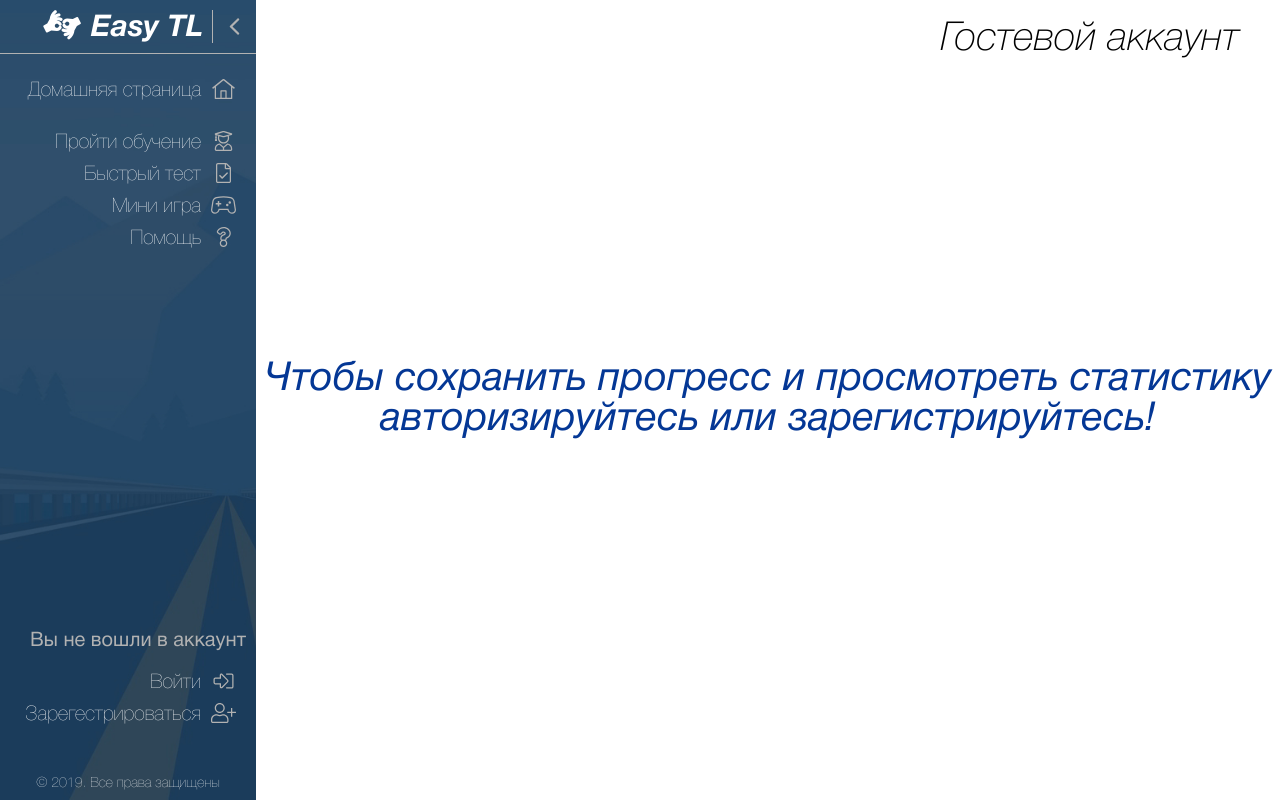
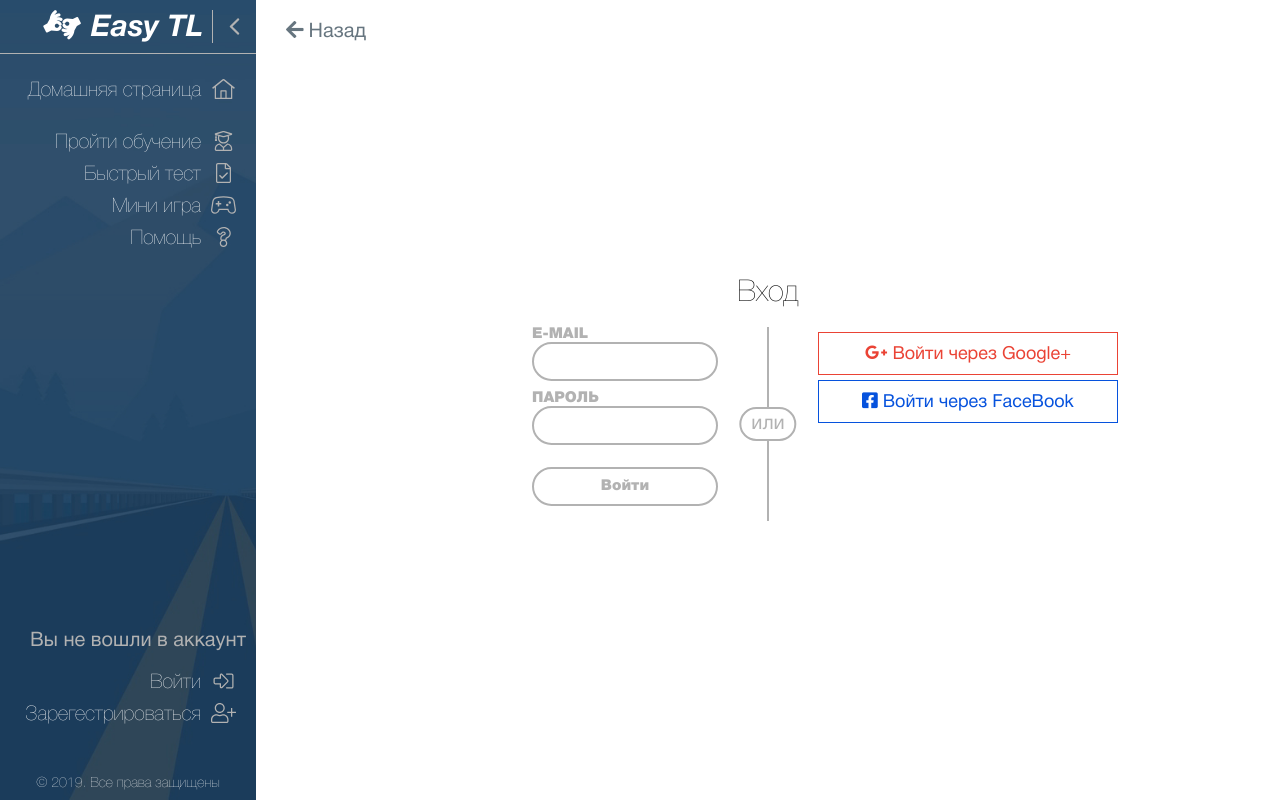
Before and after one commit to AleksieievVladyslav/EasyTL_v2_0, a website: page public/index.html in a window 1280 px wide. Drawn offline with Linux system fonts and the light colour scheme; no server answers.

Commit message:
login redesign

```diff
--- a/public/css/help.css
+++ b/public/css/help.css
@@ -111,7 +111,7 @@
 }
 
 .input {
-	margin-bottom: 20px;
+	margin-bottom: 10px;
 }
 
 .send-mes {
--- a/public/css/profile.css
+++ b/public/css/profile.css
@@ -65,6 +65,7 @@
 	margin: auto;
 	text-align: center;
 	padding-top: 1px;
+	background: #ffffff;
 }
 .profile .input, .column .input {
 	position: relative;
@@ -88,22 +89,21 @@
 	border: 1px solid #0652DD;
 }
 .profile .submit {
-	display: inline-block;
+	display: block;
 	text-align: center;
-	font-size: 20px;
-	font-weight: 400;
-	border: 1px solid #0652DD;
-	color: #0652DD;
+	font-size: 15px;
+	font-weight: 600;
+	margin-top: 12px;
+	margin-bottom: 15px;
+	border: 2px solid #b2b2b2;
+	color: #b2b2b2;
 	cursor: pointer;
-	margin-top: 20px;
-	padding: 7px 50px;
+	transition: all 0.1s;
+	padding: 10px;
+	border-radius: 100px;
 }
 .profile .submit:hover {
-	background: #0652DD;
-	color: #fff;
-}
-.profile .social_media {
-	padding-top: 20px;
+	background: #f8f8f8;
 }
 .profile .sub {
 	width: 300px;
@@ -130,11 +130,52 @@
 }
 .profile label {
 	text-align: left;
+	font-weight: 600;
+	color: #b2b2b2;
 	font-size: 15px;
-	font-weight: 200;
 	display: block;
-	padding-bottom: 2px;
-	padding-top: 10px;
+	user-select: none;
+}
+.loginor {
+	width: 100px;
+	position: relative;
+	user-select: none;
+}
+.loginor::after {
+	display: block;
+	content: '';
+	position: absolute;
+	left: 50%;
+	top: 0;
+	transform: translateX(-50%);
+	width: 2px;
+	background: #b2b2b2;
+	bottom: 0;
+	z-index: -1;
+}
+.loginor span {
+	position: absolute;
+	top: 50%;
+	left: 50%;
+	transform: translate(-50%, -50%);
+	display: block;
+	border: 2px solid #b2b2b2;
+	color: #b2b2b2;
+	padding: 5px 10px;
+	border-radius: 100px;
+	background: #ffffff;
+}
+.form input{
+	width: 100%;
+	font-size: 15px;
+	padding: 9px 10px;
+	margin-bottom: 10px;
+	border: 2px solid #b2b2b2;
+	outline: none!important;
+	border-radius: 100px;
+}
+.form input:focus {
+	border-color: #828282;
 }
 .profile .form {
 	position: absolute;
--- a/public/index.html
+++ b/public/index.html
@@ -17,7 +17,7 @@
 </head>
 <body>
 	<main>
-		<div class="load active">
+		<!-- <div class="load active">
 			<div class="logo">
 				<h1 class="light">Make it easier</h1><h1 class="light">with</h1>
 				<h1><i class="fas fa-american-sign-language-interpreting"></i>Easy TL</h1>
@@ -25,7 +25,7 @@
 			<div id="fountainG">
 				<div id="fountainG_1" class="fountainG"></div><div id="fountainG_2" class="fountainG"></div><div id="fountainG_3" class="fountainG"></div><div id="fountainG_4" class="fountainG"></div><div id="fountainG_5" class="fountainG"></div><div id="fountainG_6" class="fountainG"></div><div id="fountainG_7" class="fountainG"></div><div id="fountainG_8" class="fountainG"></div>
 			</div>
-		</div>
+		</div> -->
 		<div class="menu-col">
 			<div class="logo">
 				<i class="fas fa-american-sign-language-interpreting"></i>Easy TL<div class="toggle"><svg aria-hidden="true" focusable="false" data-prefix="fal" data-icon="angle-left" role="img" xmlns="http://www.w3.org/2000/svg" viewBox="0 0 192 512"><path fill="currentColor" d="M25.1 247.5l117.8-116c4.7-4.7 12.3-4.7 17 0l7.1 7.1c4.7 4.7 4.7 12.3 0 17L64.7 256l102.2 100.4c4.7 4.7 4.7 12.3 0 17l-7.1 7.1c-4.7 4.7-12.3 4.7-17 0L25 264.5c-4.6-4.7-4.6-12.3.1-17z"></path></svg></div>
@@ -51,7 +51,7 @@
 				<div class="profile">
 					<div class="profile-panel">
 						<div class = "profile state load-reg">
-							<div class="profile-state unlogged active">
+							<div class="profile-state unlogged">
 								<div class="guest-header">Гостевой аккаунт</div>
 								<div class="arrow-text"><span>Чтобы сохранить прогресс и просмотреть статистику<br/> авторизируйтесь или зарегистрируйтесь!</span></div>
 							</div>
@@ -83,27 +83,22 @@
 								</div>
 								<div class="share-result">Поделиться результатом</div>
 							</div>
-							<div class="profile-state login">
+							<div class="profile-state login active">
 								<div class="link_back back-to-guest"><a><i class="fas fa-arrow-left"></i>Назад</a></div>
 								<div class="form">
 									<div class="form-h">
 										<h2>Вход</h2>
-										<h3>Войдите через E-mail</h3>
 									</div>
-									<form action="">
-										<label>Е-mail</label>
-										<div class="input">
-											<i class="fas fa-at"></i>
-											<input type="email" name="mail" id="email-login" placeholder="Е-mail">
+									<div class="row">
+										<div class="col">
+											<label>Е-MAIL</label>
+											<input type="email" name="mail" id="email-login">
+											<label>ПАРОЛЬ</label>
+											<input type="password" name="pass" id="pass-login">
+											<div class="submit">Войти</div>
 										</div>
-										<label>Введите пароль</label>
-										<div class="input">
-											<i class="fas fa-lock"></i>
-											<input type="password" name="pass" id="pass-login" placeholder="Пароль">
-										</div>
-										<div class="submit">Войти</div>
-										<div class="social_media">
-											<p>или</p>
+										<div class="col loginor"><span>или</span></div>
+										<div class="col social_media">
 											<div class="sub sub_with_google">
 												<i class="fab fa-google-plus-g"></i>
 												<a href="">Войти через Google+</a>
@@ -113,7 +108,7 @@
 												<a href="">Войти через FaceBook</a>
 											</div>
 										</div>
-									</form>
+									</div>
 								</div>
 							</div>
 							<div class="profile-state registration">
```
